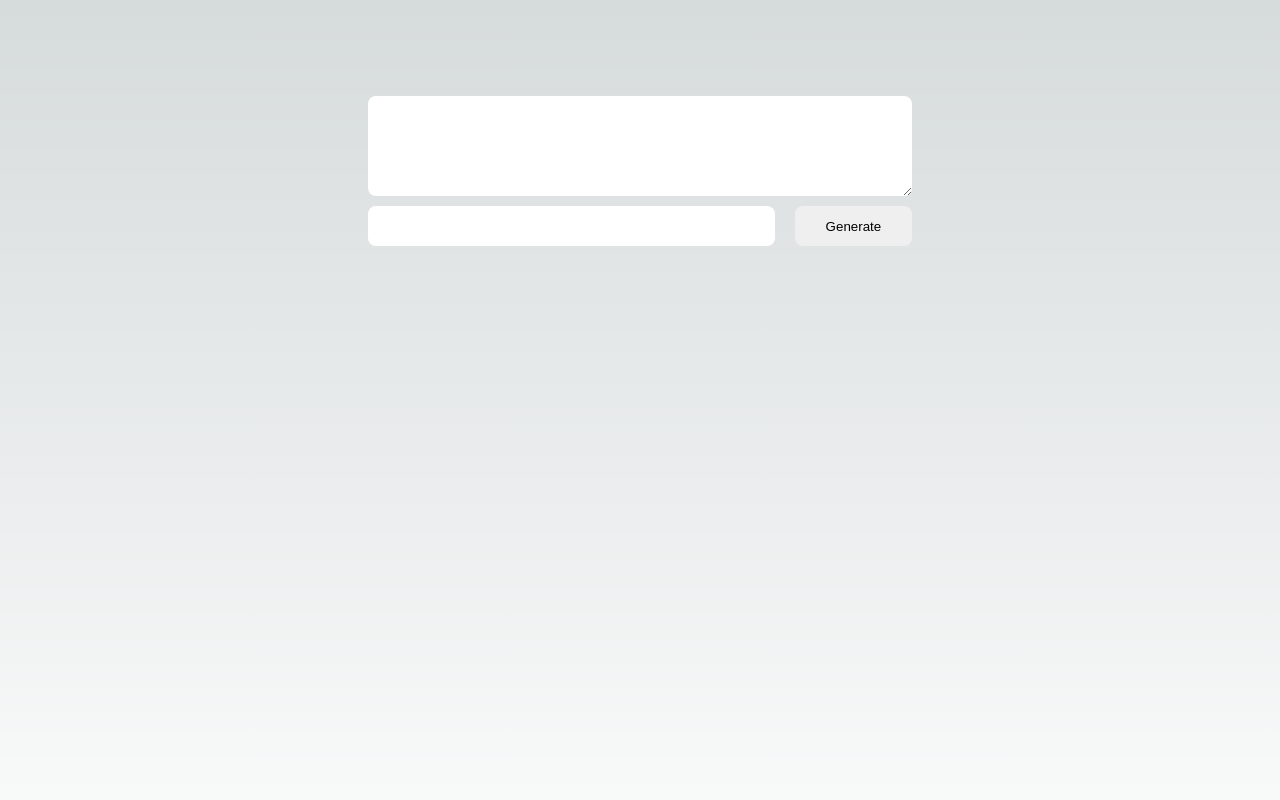
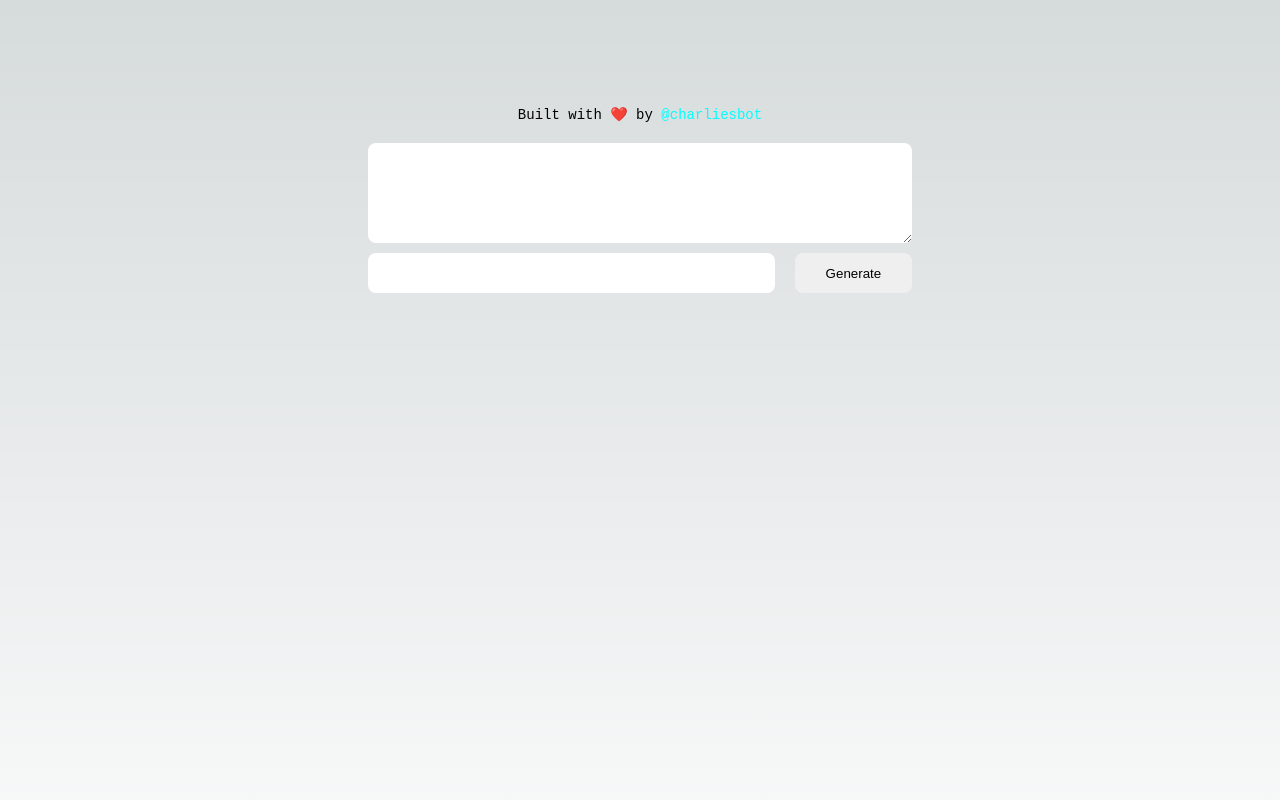
Before and after one commit to charliesbot/magic-book-quotes, a Next.js app: page / in a window 1280 px wide. Shown: the top 800 px of the page. Built offline with nearby package versions, Linux system fonts and the light colour scheme.

Commit message:
add signature

```diff
--- a/src/app/page.tsx
+++ b/src/app/page.tsx
@@ -6,6 +6,7 @@ import { useCallback, useState } from "react";
 import { BookType, getBooks } from "@/utils/booksApi";
 import { FancyQuote } from "@/components/FancyQuote";
 import { QuoteInput } from "@/components/QuoteInput/QuoteInput";
+import { Signature } from "@/components/Signature/Signature";
 
 const debounce = (func: Function, delay: number) => {
   let debounceTimer: NodeJS.Timeout;
@@ -33,6 +34,7 @@ export default function Home() {
 
   return (
     <main className={styles.main}>
+      <Signature />
       <div className={styles.section}>
         <QuoteInput
           quote={quote}
--- /dev/null
+++ b/src/components/Signature/Signature.module.css
@@ -0,0 +1,9 @@
+.signature {
+  font-family: monospace;
+  font-size: 14px;
+  margin: 10px 0 20px;
+}
+
+.signature a {
+  color: cyan;
+}
--- /dev/null
+++ b/src/components/Signature/Signature.tsx
@@ -0,0 +1,10 @@
+import styles from "./Signature.module.css";
+
+export const Signature = () => {
+  return (
+    <div className={styles.signature}>
+      Built with ❤️ by{" "}
+      <a href="https://twitter.com/charliesbot">@charliesbot</a>
+    </div>
+  );
+};
```
